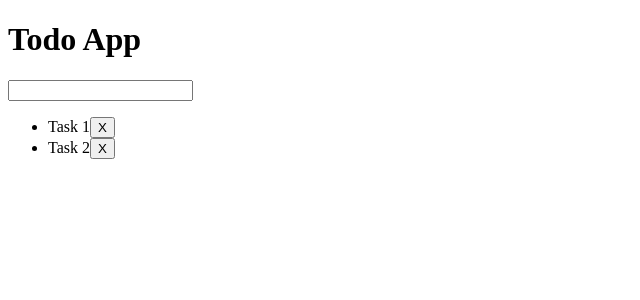
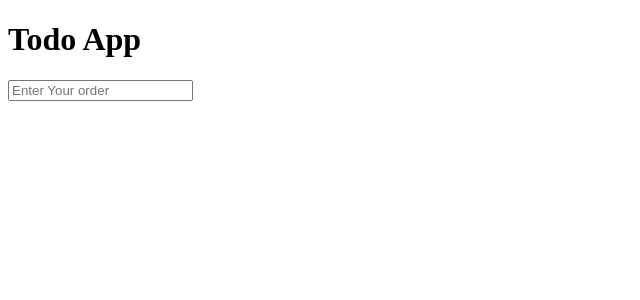
Before and after one commit to 1am1mran/todo-do-reactjs, a React app: page / in a window 1280 px wide. Shown: the top 300 px of the page, without its empty margins (0-640 px from the left). Built offline with nearby package versions, Linux system fonts and the light colour scheme.

Commit message:
files modified to store input data locally

```diff
--- a/AddNewTask.jsx
+++ b/AddNewTask.jsx
@@ -1,21 +1,26 @@
 import React from "react";
 
+
+// This is the input of our todo app
 class AddNewTask extends React.Component {
-    constructor(){
+
+  constructor() {
     super();
-        this.justSubmitted = this.justSubmitted.bind(this);
+    this.justSubmitted = this.justSubmitted.bind(this);  // this binds or responds with the data we just entered into our input
   }
-    justSubmitted(event){
-        event.preventDefault();
-        var input = event.target.querySelector("input");
-        var value = input.value;
-        input.value = '';
-        this.props.updateList(value);
+
+  justSubmitted(event) {
+    event.preventDefault(); // to avoid auto reload we are using prevent default
+    var input = event.target.querySelector("input");  // we are targetting our input element here
+    var value = input.value; // now we are inserting our input value
+    input.value = ''; //Initially we are giving an empty data to avoid conflicts
+    this.props.updateList(value);  // So we are finally updating our every new value in our input element
   }
+
   render() {
     return (
       <form onSubmit={this.justSubmitted} >
-                <input type="text"/>
+        <input type="text" placeholder="Enter Your order" />
       </form>
     );
   }
--- a/App.jsx
+++ b/App.jsx
@@ -3,29 +3,40 @@ import AddNewTask from "./AddNewTask.jsx";
 import AppList from "./AppList.jsx";
 
 
+// This is the main to all the other componenets
+
 class App extends React.Component {
   constructor(props) {
     super();
-        this.state = {tasks: props.tasks};
+    this.state = { tasks: props.tasks };
     this.updateList = this.updateList.bind(this);
     this.removeTask = this.removeTask.bind(this);
   }
-    updateList(text)    {
+
+  updateList(text) {
     var updatedTasks = this.state.tasks;
     updatedTasks.push(text);
-        this.setState({tasks: updatedTasks});
+    this.setState({ tasks: updatedTasks });
+    this.updateLocalStorage(updatedTasks);
   }
-    removeTask(text){
+
+  removeTask(text) {
     var updatedTasks = this.state.tasks;
     updatedTasks.splice(updatedTasks.indexOf(text), 1);
-        this.setState({tasks: updatedTasks});
+    this.setState({ tasks: updatedTasks });
+    this.updateLocalStorage(updatedTasks);
   }
+
+  updateLocalStorage(updatedTasks) {
+    localStorage.setItem('storedTasksKey', JSON.stringify(updatedTasks))
+  }
+
   render() {
     return (
       <div>
         <h1>Todo App</h1>
-                <AddNewTask updateList={this.updateList}/>
-                <AppList tasks={this.state.tasks} remove={this.removeTask}/>
+        <AddNewTask updateList={this.updateList} />
+        <AppList tasks={this.state.tasks} remove={this.removeTask} />
       </div>
     );
   }
--- a/AppList.jsx
+++ b/AppList.jsx
@@ -10,13 +10,15 @@ class AppList extends React.Component {
     var value = elem.target.parentNode.querySelector('span').innerText;
     this.props.remove(value);
   }
+
   render() {
     var items = this.props.tasks.map((elem, i) => {
       return <li key={i}>
         <span>{elem}</span>
         <button onClick={this.remove}>X</button>
       </li>
-        })
+    });
+
     return (
       <ul>
         {items}
--- a/main.js
+++ b/main.js
@@ -2,6 +2,10 @@ import React from 'react';
 import ReactDOM from 'react-dom';
 import App from './App.jsx';
 
-var taskList = ["Task 1", "Task 2"];
+var taskList = [];
+var taskStorage = localStorage.getItem('storedTasksKey');  // adding a local storage to store the data locally
+if (taskStorage) {
+  taskList = JSON.parse(taskStorage);  // if data is present we can parse it
+}
 
-ReactDOM.render(<App tasks={taskList}/>, document.getElementById('app'));
+ReactDOM.render(<App tasks={taskList} />, document.getElementById('app'));
```
Also changed, not shown: index.html (indentation only), package.json (line endings or trailing spaces). Lines whose indentation alone changed are shown as unchanged.
